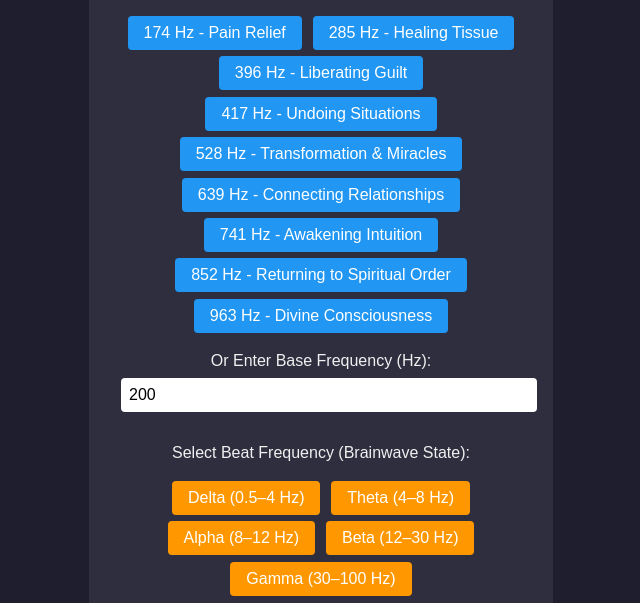
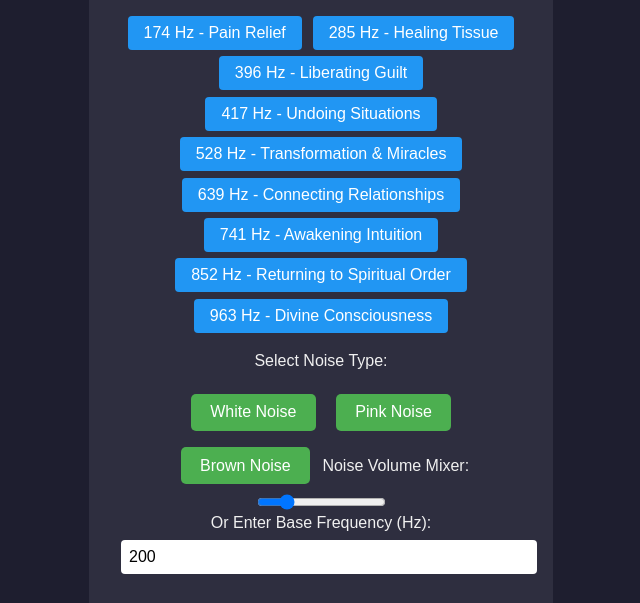
Before and after one commit to finemechanics/experiments, a plain HTML site: page index.html in a window 1280 px wide. Shown: the part 165-768 px from the top of the page, without its empty margins (319-959 px from the left). Drawn offline with Linux system fonts and the light colour scheme.

Commit message:
Update index.html to add noise generator and mixer

```diff
--- a/index.html
+++ b/index.html
@@ -23,6 +23,15 @@
 <button class="freq-btn" data-freq="963">963 Hz - Divine Consciousness</button>
     </div>
 
+    <div class="noise-section">
+      <p>Select Noise Type:</p>
+      <button class="noise-btn" data-noise="white">White Noise</button>
+<button class="noise-btn" data-noise="pink">Pink Noise</button>
+<button class="noise-btn" data-noise="brown">Brown Noise</button>
+      <label for="mixer">Noise Volume Mixer:</label>
+      <input type="range" id="mixer" min="0" max="1" step="0.01" value="0.2" />
+    </div>
+
     <label for="base-frequency">Or Enter Base Frequency (Hz):</label>
     <input type="number" id="base-frequency" value="200" min="20" max="1000" />
 
```
